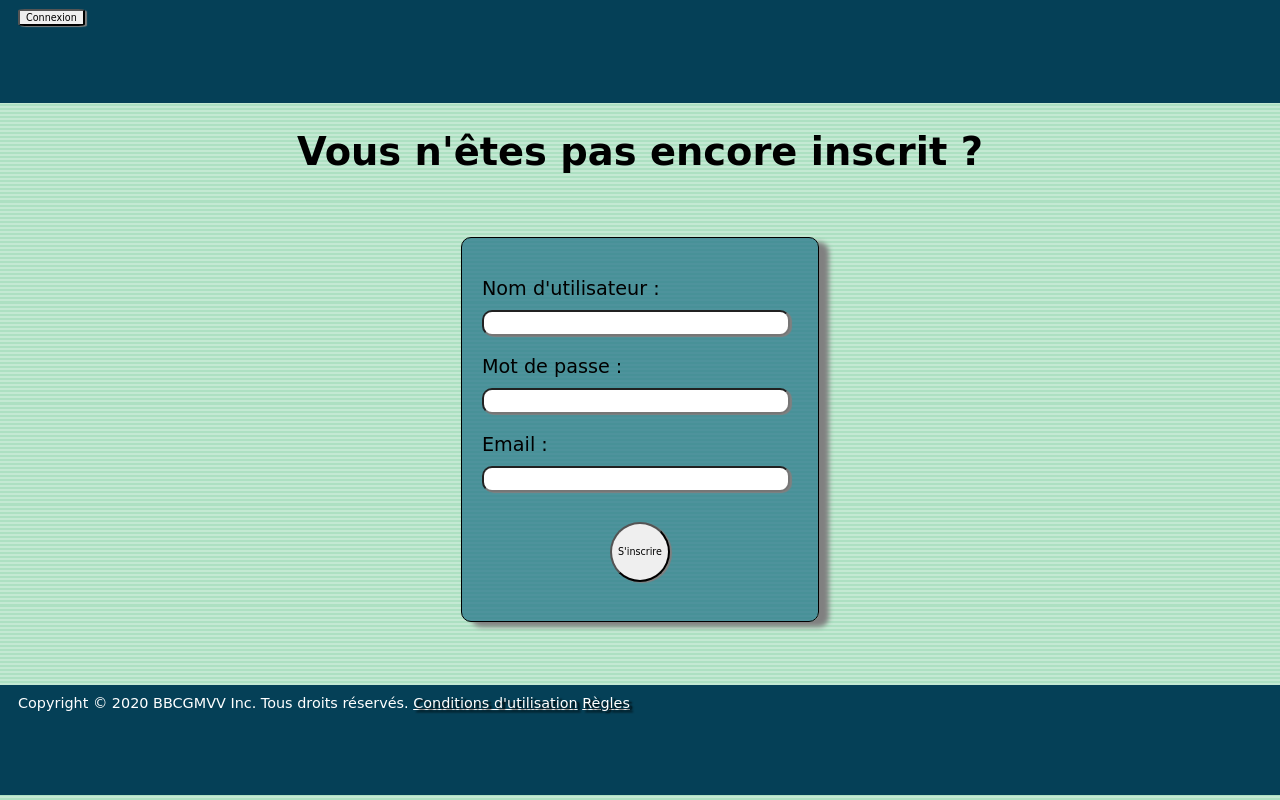
After one commit to MarionGain/ProjetDAW, a PHP site: page /Inscription.php in a window 1280 px wide. The commit adds this page. Run offline with PHP 8.4, Linux system fonts and the light colour scheme.

Commit message:
Ajout du style pour les pages Connexion et Inscription

```diff
--- a/Code/Connexion_Inscription/Inscription.css
+++ b/Code/Connexion_Inscription/Inscription.css
@@ -1,33 +1,68 @@
-form {
-	margin-left: auto;
-  margin-right: auto;
-  width: 300px;
-  margin-top: 200px;
-  transform: scale(1.2);
-}
-
-header {
-  margin-left: auto;
-  margin-right: auto;
-  width: 50px;
-}
-
-footer {
-  margin-left: auto;
-  margin-right: auto;
-  width: 50px;
-}
-
-p {
-  text-align: right;
-}
-
-button {
-	border-radius: 1%;
-  margin-left: 110px;
-  width: 100px;
+body{
+  font-size : 1.2em;
+  font-family: cursive;
+  background-color: grey;
+  /*margin-bottom: 0px;*/
+  /*background-image: url("seriousGame.png");*/
+  background-image: url("fond_ecran.png");
+  /*background-repeat: no-repeat;*/
+  /*background-size: 100%;*/
+  /*background-attachment: scroll;*/
 }
 
 h1{
-	text-align: center;
+
+  text-align: center;
 }
+
+form {
+
+  /*Marges et taille*/
+
+	margin : auto;
+  margin-top: 5%;
+  margin-bottom: 5%;
+  padding-left: 10px;
+  width: 25%;
+  padding : 20px;
+
+  /*Bordures*/
+
+  border : 1px solid black;
+  border-radius: 10px;
+  box-shadow:  10px 5px 5px grey;
+
+  background-color: rgba(39,119,138, 0.75);
+
+}
+
+form input {
+
+  margin-top: 10px;
+  font-size: 15px;
+  font-family: cursive;
+  width: 95%;
+  border-radius: 10px;
+  height: 20px;
+
+}
+
+.button{
+
+  font-size: 0.50em;
+  font-family: cursive;
+  border-radius: 50%;
+  box-shadow: 2px 1px 1px grey;
+  width : 60px;
+  height: 60px;
+
+}
+
+ .button:hover {
+    color : rgb(194,231,209);
+    box-shadow: 5px 2px 2px darkgrey;
+ }
+
+.center{
+  text-align: center;
+}
--- /dev/null
+++ b/Code/Connexion_Inscription/Inscription.php
@@ -0,0 +1,46 @@
+<!DOCTYPE html>
+<html  dir="ltr" lang="fr" xml:lang="fr">
+  <head>
+    <meta charset="utf-8" />
+    <link type="text/css" rel="stylesheet" href="Inscription.css">
+    <title>Inscription</title>
+  </head>
+
+  <body>
+    <?php require_once("header.php");
+    ?>
+
+    <h1>Vous n'êtes pas encore inscrit ? </h1>
+
+    <section>
+
+      <form method="post" action="inscription.php">
+        <p>
+          <label for="login">Nom d'utilisateur : </label>
+        </br>
+          <input id="login" type="text" name="login" />
+        </p>
+
+        <p>
+          <label for="password">Mot de passe : </label>  </br>
+          <input id="password" type="password" name="password" />
+        </p>
+
+        <p>
+          <label for="email">Email : </label>  </br>
+          <input id="mail" type="email" name="mail" />
+        </p>
+
+        <p>
+          <div class="center">
+            <input class="button" type="button" name="Valider" value="S'inscrire"/>
+          </div>
+        </p>
+      </form>
+    </section>
+
+    <footer>
+      <?php require_once("footer.php"); ?>
+    </footer>
+  </body>
+</html>
--- /dev/null
+++ b/Code/Connexion_Inscription/cgu.php
@@ -0,0 +1,3 @@
+<?php
+  echo "BLABLA DES CONDITIONS D'UTILISATION";
+?>
--- /dev/null
+++ b/Code/Connexion_Inscription/footer.css
@@ -0,0 +1,25 @@
+/*On garde*/
+footer {
+
+    margin: -20px;
+    margin-top: 20px;
+    padding-top : 10px;
+    padding-left: 30px;
+    background-color: rgb(5,64,87);
+    height: 100px;
+    color: white;
+    font-size: 0.75em;
+}
+
+a {
+	color : white;
+	text-shadow: 3px 2px 2px black;
+}
+
+a:visited {
+    color : rgb(39,119,138);
+}
+
+a:hover {
+    color : rgb(194,231,209);
+}
--- /dev/null
+++ b/Code/Connexion_Inscription/footer.php
@@ -0,0 +1,18 @@
+<!DOCTYPE html>
+<html>
+	<head>
+		<link href="footer.css" rel="stylesheet">
+	    <meta charset="utf-8">
+	    <title></title>
+	  </head>
+  	<body>
+
+		<?php
+		  $cgu="<a href='cgu.php'>Conditions d'utilisation</a>";
+		  $regle="<a href='regle.php'>Règles</a>";
+		  $copyrights="<span>Copyright © 2020 BBCGMVV Inc. Tous droits réservés.</span>";
+		  echo "$copyrights $cgu $regle";
+
+		?>
+	</body>
+</html>
--- /dev/null
+++ b/Code/Connexion_Inscription/header.css
@@ -0,0 +1,19 @@
+/*On garde*/
+header {
+
+  margin: -20px;
+  padding-top: 15px;
+  padding-left: 30px;
+  margin-bottom: 10px;
+  height : 100px;
+  background-color: rgb(5,64,87);
+  font-family: cursive;
+}
+
+input{
+
+  font-size: 0.50em;
+  font-family: cursive;
+  border-radius: 10%;
+  box-shadow: 2px 1px 1px grey;
+}
--- /dev/null
+++ b/Code/Connexion_Inscription/header.php
@@ -0,0 +1,19 @@
+<!DOCTYPE html>
+<html>
+	<head>
+		<link href="header.css" rel="stylesheet">
+		<meta charset="utf-8">
+		<title></title>
+	</head>
+	<body>
+		<header>
+			<?php
+			  if(isset($connection)){ //Teste si la connexion utilisateur est réussi
+			    echo "Connecté en tant que: "."$username"." <a onclick='deconnexion()'>Deconnexion</a>"; //Affiche le nom d'utilisateur et permet la deconnexion avec un fonction JavaScript.
+			  }else{
+			    echo "<input type='button' value='Connexion'/>"; //Permettra de se connecter
+			  }
+			?>
+		</header>
+	</body>
+</html>
--- /dev/null
+++ b/Code/Connexion_Inscription/regle.php
@@ -0,0 +1,3 @@
+<?php
+  echo "PERSONNE NE LIT LES REGLES DE TOUTE FACON";
+?>
```
Also changed, not shown: Code/Connexion_Inscription/Connexion.css (+70 -24 lines), Code/Connexion_Inscription/Connexion.html (deleted, +0 -27 lines), Code/Connexion_Inscription/Connexion.php (added, +38 -0 lines), Code/Connexion_Inscription/Inscription.html (deleted, +0 -24 lines), Code/Connexion_Inscription/fond_ecran.png (added).
